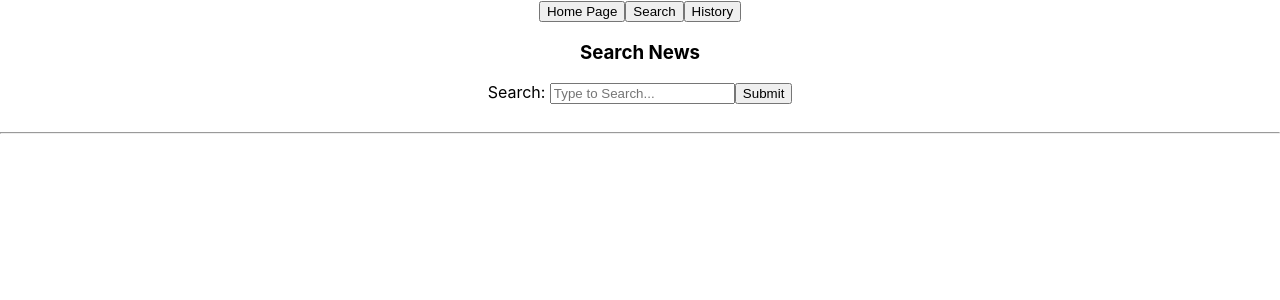
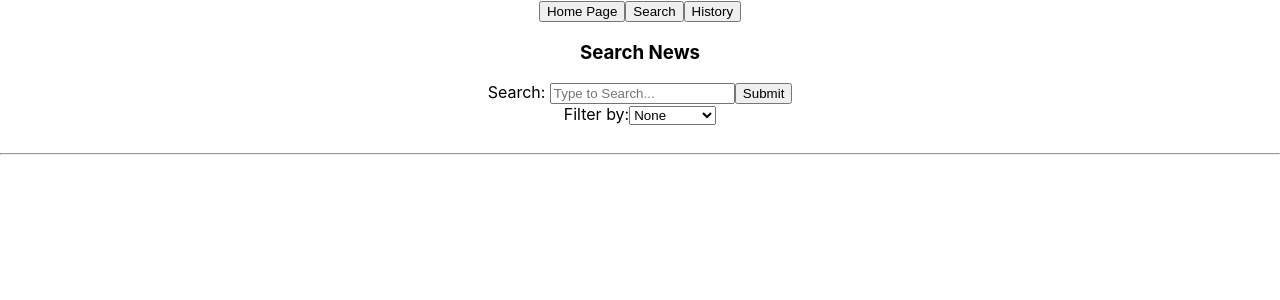
Before and after one commit to drozmajzl/rts_labs_technical_challenge, a React (Create React App) app: page /search in a window 1280 px wide. Shown: the top 300 px of the page. Built offline with nearby package versions, Linux system fonts and the light colour scheme.

Commit message:
rough final

```diff
--- a/src/App.js
+++ b/src/App.js
@@ -2,8 +2,8 @@ import './App.css';
 import NavBar from './components/NavBar';
 import Search from './components/Search';
 import History from './components/History';
-import { Route, Routes } from "react-router-dom";
-import { useState, useEffect } from 'react'
+import { Route, Routes, useNavigate } from "react-router-dom";
+import { useState } from 'react'
 
 function App() {
 
@@ -11,15 +11,61 @@ function App() {
   const [search, setSearch] = useState("")
   const [currentSearch, setCurrentSearch]=useState("")
   const [fetchData, setFetchData] = useState(null)
+  const [pageNum, setPageNum] = useState(0)
+  const [searchURL, setSearchURL] = useState("")
+  const [filter, setFilter]=useState("none")
+  let navigate = useNavigate()
   const home = <h3>Hacker News Search App</h3>
+
+  function query(e){
+    e.preventDefault();
+    setPageNum(0)
+    if (search && filter === "none"){
+        setSearchURL(`http://hn.algolia.com/api/v1/search?query=${search}&page=`)
+        fetch(`http://hn.algolia.com/api/v1/search?query=${search}&page=0`)
+        .then((res) => res.json())
+        .then((data) => setFetchData(data))
+        .then(cleanup(`http://hn.algolia.com/api/v1/search?query=${search}&page=`, search, filter))
+    }
+    else if (search && filter !== "none"){
+        setSearchURL(`http://hn.algolia.com/api/v1/search?query=${search}${filter}&page=`)
+        fetch(`http://hn.algolia.com/api/v1/search?query=${search}${filter}&page=0`)
+        .then((res) => res.json())
+        .then((data) => setFetchData(data))
+        .then(cleanup(`http://hn.algolia.com/api/v1/search?query=${search}${filter}&page=`, search, filter))
+    }
+}
+
+  function accessHistory(keyword, url, searchFilter){
+    navigate('/search')
+    setSearchURL(`${url}`)
+    setCurrentSearch(`${keyword}`)
+    setFilter("none")
+    setSearch(`${keyword}`)
+    setPageNum(0)
+        fetch(`${url}0`)
+        .then((res) => res.json())
+        .then((data) => setFetchData(data))
+        cleanup(`${url}`, `${keyword}`, searchFilter)
+  }
+
+function cleanup(historyURL, key, searchFilter){
+  let yourDate = new Date()
+    const historyObj = {keyword: key, url: historyURL, filter: searchFilter, date: (yourDate.toISOString().split('T')[0])}
+    setHistoryArr([...historyArr, historyObj])
+    console.log(historyObj)
+    setCurrentSearch(key)
+    setSearch("")
+    setFilter("none")
+}
 
   return (
     <div className="App">
       <NavBar />
       <Routes>
       <Route path="/" element={home} />
-        <Route path="/search" element={<Search historyArr={historyArr} setHistoryArr={setHistoryArr} search={search} setSearch={setSearch} currentSearch={currentSearch} setCurrentSearch={setCurrentSearch} fetchData={fetchData} setFetchData={setFetchData}/>} />
-        <Route path="/history" element={<History historyArr={historyArr} setHistoryArr={setHistoryArr}/>} />
+        <Route path="/search" element={<Search historyArr={historyArr} setHistoryArr={setHistoryArr} search={search} setSearch={setSearch} currentSearch={currentSearch} setCurrentSearch={setCurrentSearch} fetchData={fetchData} setFetchData={setFetchData} pageNum={pageNum} setPageNum={setPageNum} searchURL={searchURL} setSearchURL={setSearchURL} filter={filter} setFilter={setFilter} query={query}/>} />
+        <Route path="/history" element={<History historyArr={historyArr} setHistoryArr={setHistoryArr} accessHistory={accessHistory}/>} />
       </Routes>
     </div>
   );
--- a/src/components/History.js
+++ b/src/components/History.js
@@ -1,7 +1,9 @@
 
-function History ({ historyArr, setHistoryArr }){
 
-    const searchHistory = historyArr.map((s, index)=><div key={index}><p>{s}</p><hr></hr></div>)
+function History ({ historyArr, setHistoryArr, accessHistory }){
+
+
+    const searchHistory = historyArr.map((s, index)=><div key={index}><p style={{color: "blue", textDecoration: "underline"}} onClick={()=>accessHistory(s.keyword, s.url, s.filter)}>{s.filter !== "none" ? `${s.keyword} (Filtered Search)` : s.keyword}</p><p>{s.date}</p><hr></hr></div>)
 
     return(
         <div>
--- a/src/components/Search.js
+++ b/src/components/Search.js
@@ -1,30 +1,37 @@
+import { cleanup } from "@testing-library/react";
 import { useState } from "react";
 
-function Search ({ historyArr, setHistoryArr, search, setSearch, currentSearch, setCurrentSearch, fetchData, setFetchData }){
+function Search ({ historyArr, setHistoryArr, search, setSearch, currentSearch, setCurrentSearch, fetchData, setFetchData, pageNum, setPageNum, searchURL, setSearchURL, filter, setFilter, query }){
 
-
-    function query(e){
-        e.preventDefault();
-        if (search){
-            fetch(`http://hn.algolia.com/api/v1/search?query=${search}`)
+    function nextPage (){
+        fetch(`${searchURL}${pageNum + 1}`)
             .then((res) => res.json())
             .then((data) => setFetchData(data))
-            setHistoryArr([...historyArr, search])
-            setCurrentSearch(search)
-            setSearch("")
-        }
+            setPageNum(pageNum + 1)
     }
 
-    console.log(fetchData&&fetchData.hits)
+    function prevPage (){
+        fetch(`${searchURL}${pageNum - 1}`)
+            .then((res) => res.json())
+            .then((data) => setFetchData(data))
+            setPageNum(pageNum - 1)
+    }
 
-    const hits = fetchData&&fetchData.hits.map((h)=>{
+    function firstPage (){
+        fetch(`${searchURL}0`)
+            .then((res) => res.json())
+            .then((data) => setFetchData(data))
+            setPageNum(0)
+    }
+
+    const hits = fetchData&&fetchData.hits.map((h, index)=>{
         var text = ""
         if (h._highlightResult.story_text){
             text = h._highlightResult.story_text.value.replace(/&quot;/g, '"')
         }
 
         return(
-            <div key={h.title}>
+            <div key={index}>
             <a href={h.url}>{h.title}</a>
             <p>Author: {h.author}</p>
             {text&&text.replace(/<[^>]*>/g, '')}
@@ -33,6 +40,17 @@ function Search ({ historyArr, setHistoryArr, search, setSearch, currentSearch,
         )
     })
 
+    const dropdown =
+    <div>
+        <label>Filter by:</label>
+        <select onChange={(e)=>setFilter(e.target.value)}>
+            <option value="none">None</option>
+            <option value="&tags=story">Stories</option>
+            <option value="&tags=comment">Comments</option>
+            <option value="&restrictSearchableAttributes=url">URL</option>
+        </select>
+    </div>
+
     return(
         <div>
             <h3>Search News</h3>
@@ -40,10 +58,21 @@ function Search ({ historyArr, setHistoryArr, search, setSearch, currentSearch,
                 Search: <input type="text" value={search} onChange={(e) => setSearch(e.target.value)} placeholder="Type to Search..."></input>
                 <input type="submit" value="Submit"></input>
             </form>
+            {dropdown}
             <br></br>
             {hits ? <h3>Search Results: "{currentSearch}"</h3> : null}
+            {hits && searchURL.includes('&tags') ? <h4 style={{color: "red"}}>Filtered Results</h4> : null}
+            {hits && searchURL.includes("&restrictSearchableAttributes=url") ? <h4 style={{color: "red"}}>Filtered Results</h4> : null}
+            {hits ? <h4>Page: {pageNum + 1} </h4> : null }
+            {pageNum > 0 ? <button onClick={()=>firstPage()}>First</button> : null}
+            {pageNum > 0 ? <button onClick={()=>prevPage()}>Previous Page</button> : null}
+            {currentSearch ? <button onClick={()=>nextPage()}>Next Page</button> : null}
             <hr></hr>
             {hits}
+            {hits ? <h4>Page: {pageNum + 1} </h4> : null }
+            {pageNum > 0 ? <button onClick={()=>firstPage()}>First</button> : null}
+            {pageNum > 0 ? <button onClick={()=>prevPage()}>Previous Page</button> : null}
+            {currentSearch ? <button onClick={()=>nextPage()}>Next Page</button> : null}
         </div>
     )
 }
```
